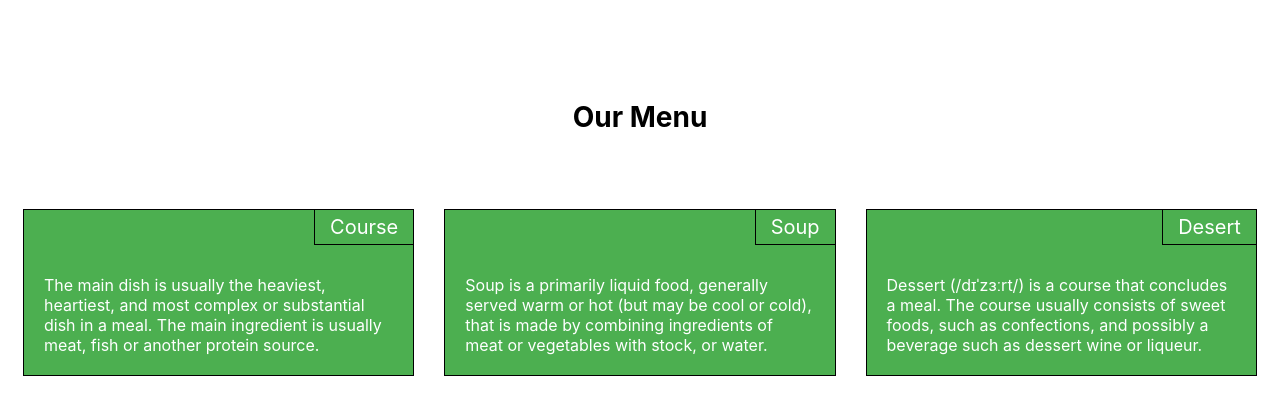
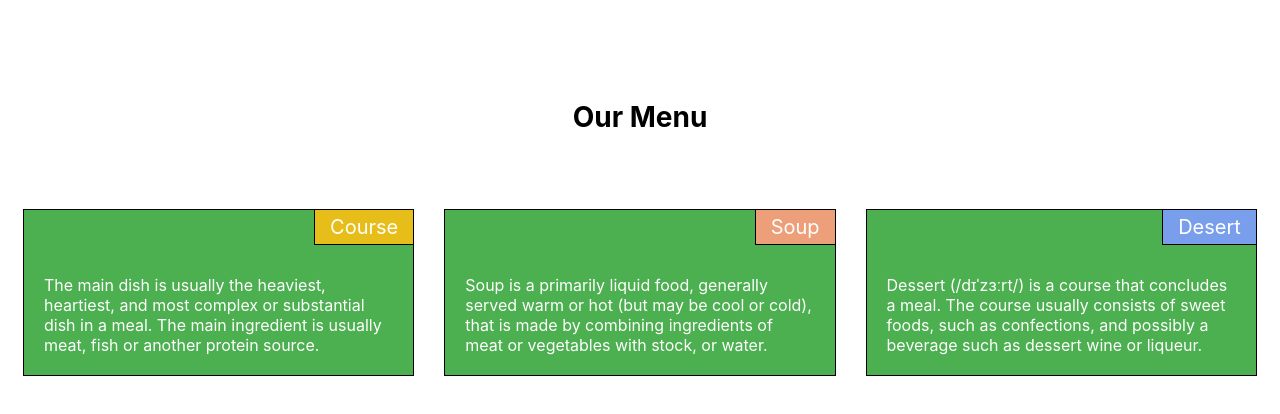
Before and after one commit to SathvikJoel/Coursera-Course, a plain HTML site: page module2-solution/index.html in a window 1280 px wide. Drawn offline with Linux system fonts and the light colour scheme.

Commit message:
coloured the Stitle

```diff
--- a/module2-solution/css/style.css
+++ b/module2-solution/css/style.css
@@ -44,6 +44,18 @@ p{
 
 }
 
+#title1{
+    background-color: #e6bd19;
+}
+
+#title2{
+    background-color: #ec9f79;
+}
+#title3{
+    background-color: #799fec;
+}
+
+
 /******* Desktop view ******/
 @media ( min-width: 992px ){
     .col-lg-4{
```
